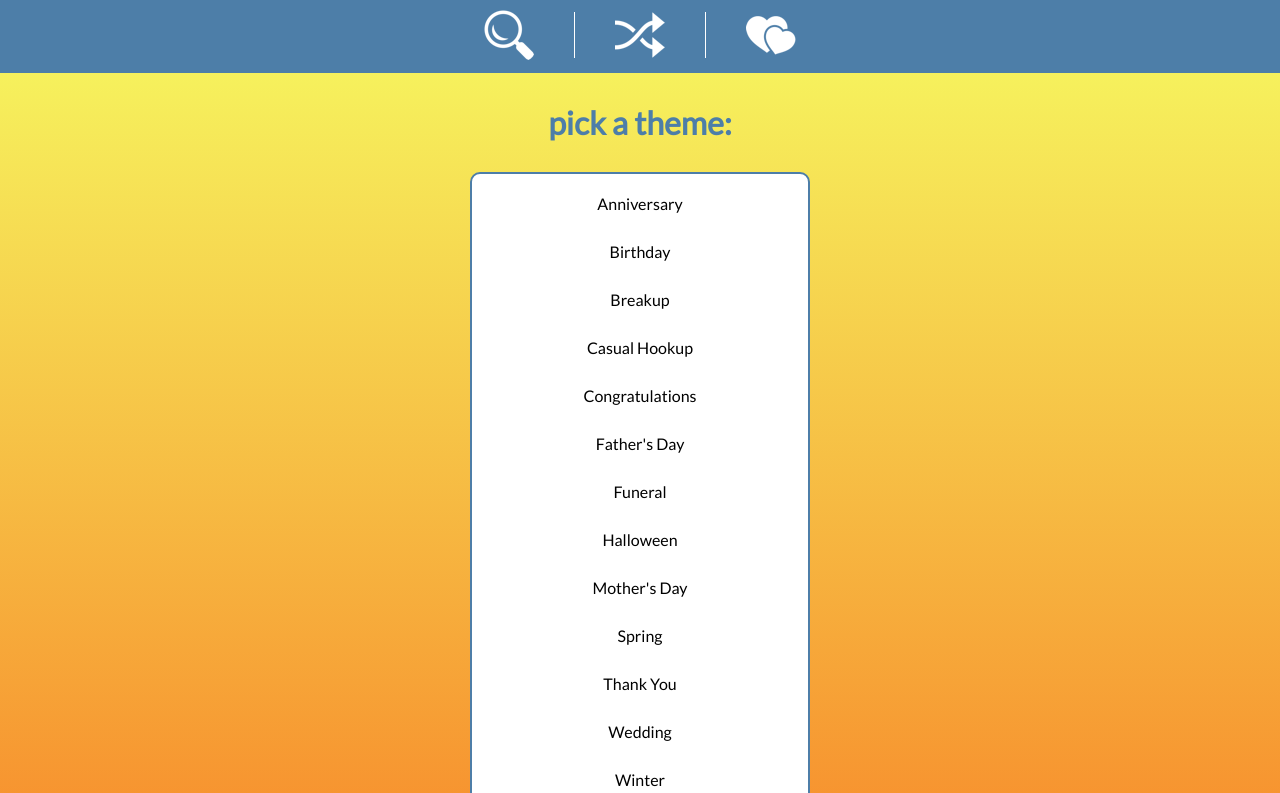
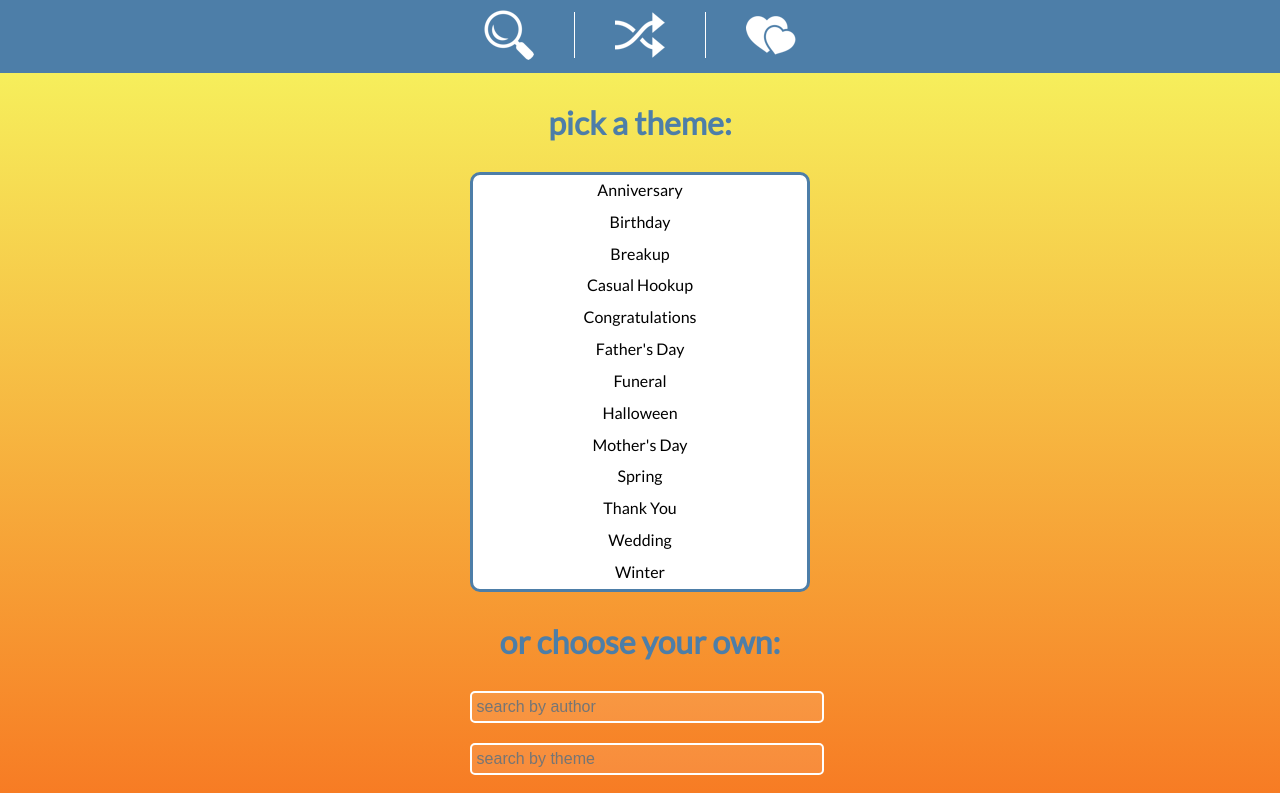
Before and after one commit to robinsola/Stanza-React, a React (Create React App) app: page /#/searchform in a window 1280 px wide. Shown: the top 793 px of the page. Built offline with nearby package versions, Linux system fonts and the light colour scheme; no server answers.

Commit message:
fix line height

```diff
--- a/src/components/searchForm.css
+++ b/src/components/searchForm.css
@@ -30,7 +30,7 @@ input[type="text"] {
 
 span {
   display: block;
-  padding: 5px 90px;
+  padding: 15px 90px;
   cursor: pointer;
 }
 
@@ -49,11 +49,11 @@ input[type="radio"]:hover + span {
 }
 
 .radioGroup {
-  border: 2px solid  #4D7EA8;
+  line-height: 0.9px;
+  border: 3px solid  #4D7EA8;
   border-radius: 10px;
   background-color: rgba(255, 255, 255);
   margin-bottom: 20px;
-  padding-top: 15px;
 }
 
 .formStyles {
```
